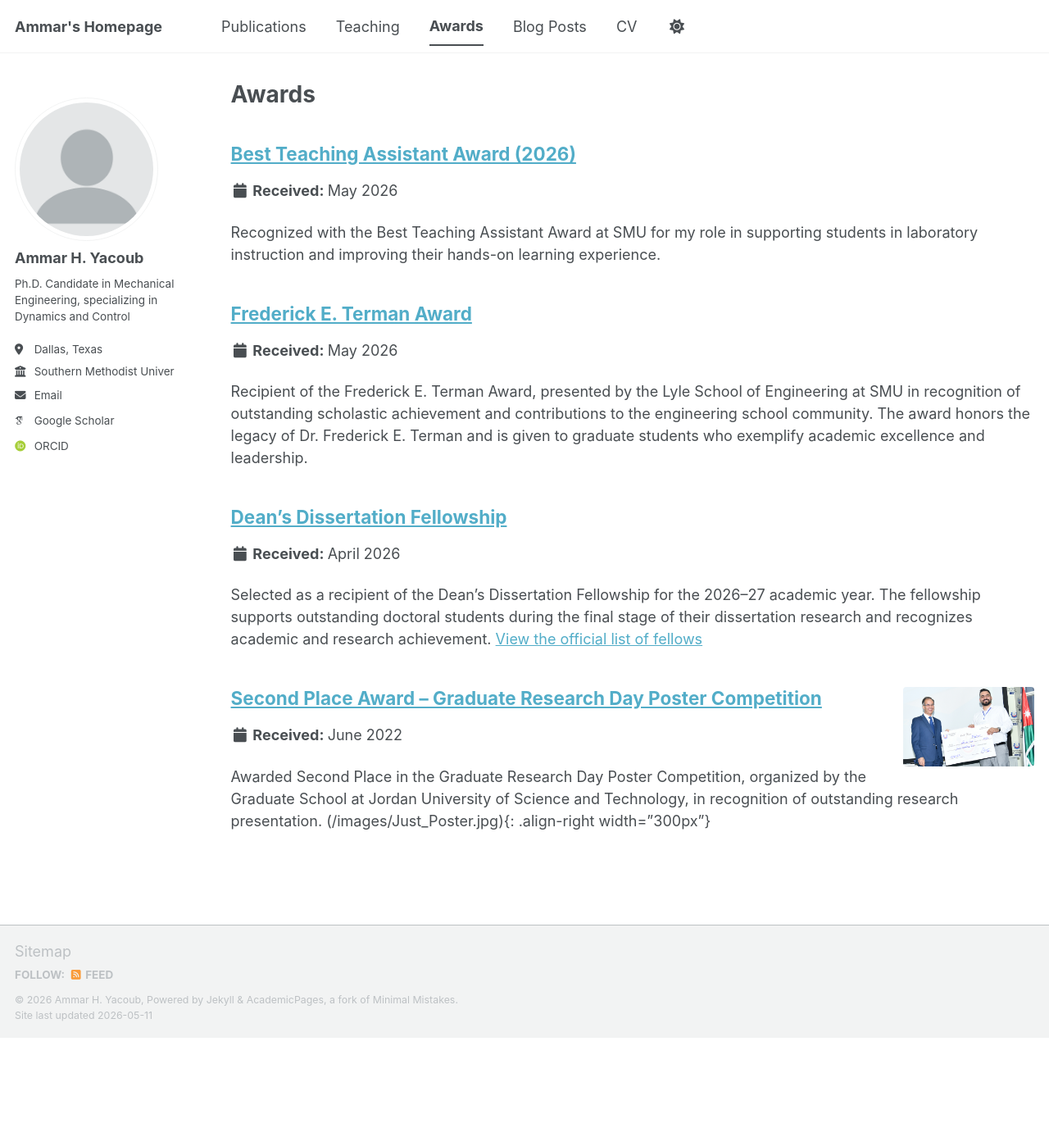
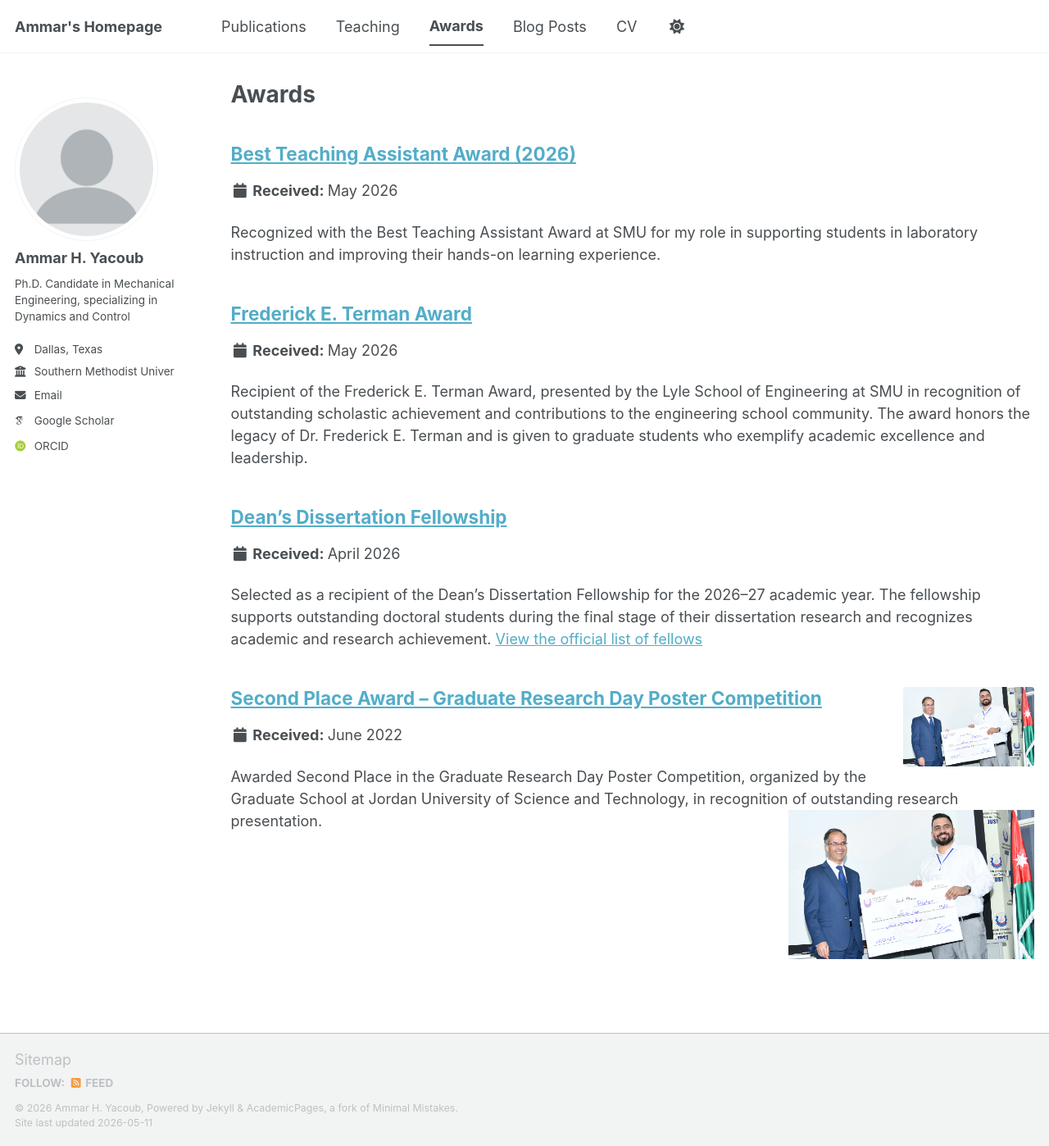
Before and after one commit to AmmarYacoub/AmmarYacoub.github.io, a Jekyll site: the page built from _pages/awards.html, in a window 1280 px wide and 1398 px high. Shown: the whole window at 82% size. Built offline with Jekyll 4.4.1, drawn with Linux system fonts in a browser that asks for light colours; some web fonts are replaced; a script bundle is joined from its source files by our own code; library files that are not in the unit come from our copies.

Commit message:
Update image syntax in Poster-Competition.md

```diff
--- a/_awards/Poster-Competition.md
+++ b/_awards/Poster-Competition.md
@@ -10,4 +10,4 @@ image: /images/Just_Poster.jpg
 ---
 
 Awarded Second Place in the Graduate Research Day Poster Competition, organized by the Graduate School at Jordan University of Science and Technology, in recognition of outstanding research presentation.
- (/images/Just_Poster.jpg){: .align-right width="300px"}
+![Poster](/images/Just_Poster.jpg){: .align-right width="300px"}
```
